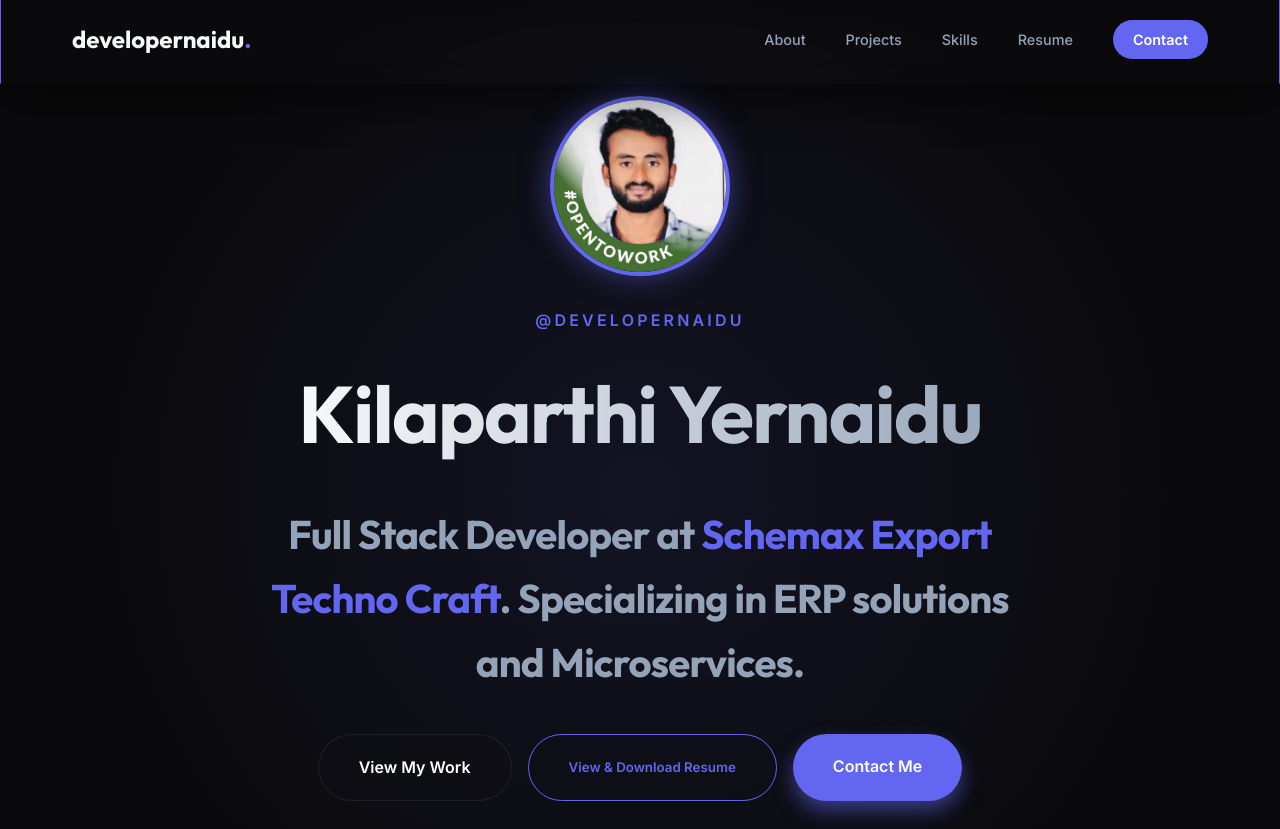
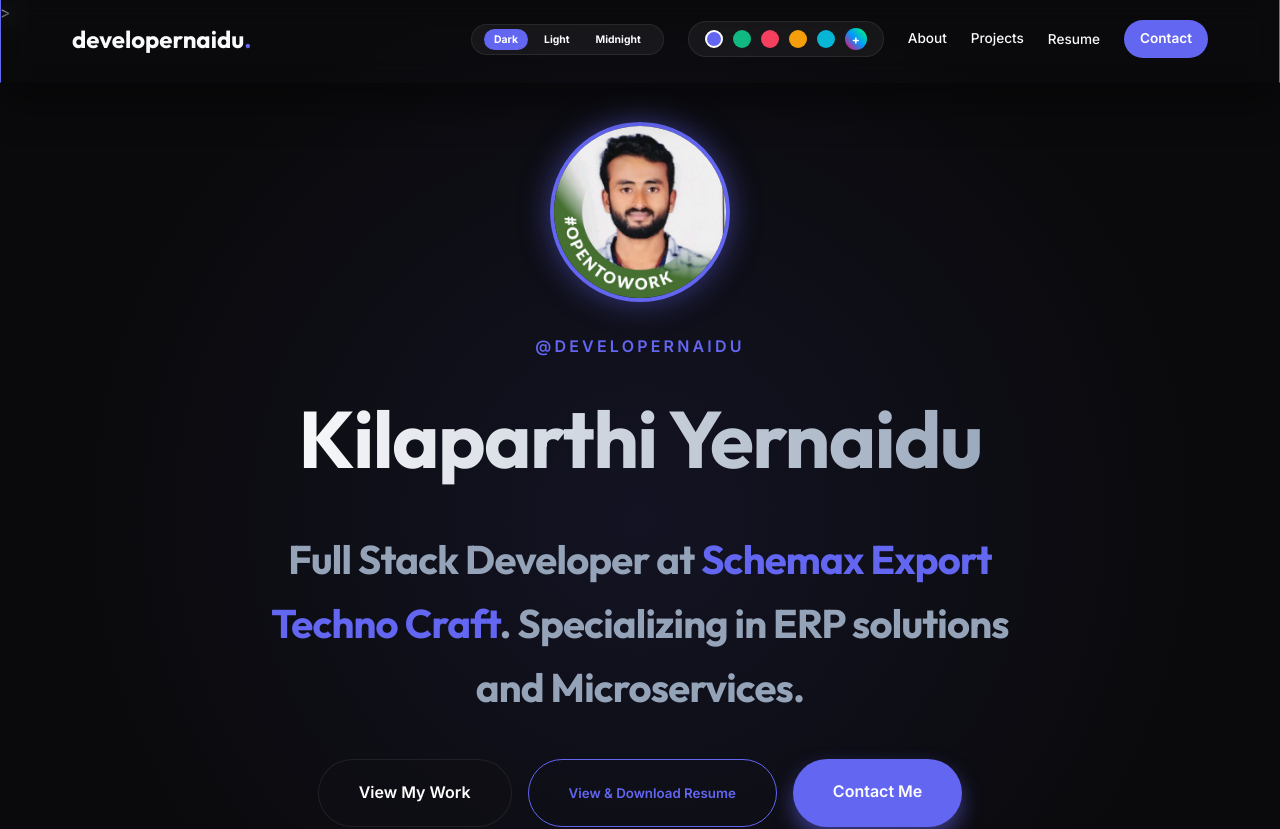
Before and after one commit to developernaidu/portfolio, a React (Vite) app: page / in a window 1280 px wide. Shown: the top 829 px of the page. Built offline with nearby package versions, Linux system fonts and the light colour scheme.

Commit message:
@ theme changes

```diff
--- a/src/App.jsx
+++ b/src/App.jsx
@@ -7,7 +7,23 @@
 
 function App() {
   const [isScrolled, setIsScrolled] = useState(false);
-  const [view, setView] = useState('portfolio'); // 'portfolio' or 'resume'
+  const [view, setView] = useState('portfolio');
+  const [accentColor, setAccentColor] = useState('#6366f1');
+  const [bgTheme, setBgTheme] = useState('dark');
+
+  const themes = [
+    { name: 'Indigo', color: '#6366f1' },
+    { name: 'Emerald', color: '#10b981' },
+    { name: 'Rose', color: '#f43f5e' },
+    { name: 'Amber', color: '#f59e0b' },
+    { name: 'Cyan', color: '#06b6d4' }
+  ];
+
+  const bgThemes = [
+    { name: 'Dark', color: '#0a0a0c', text: '#f8fafc', glass: 'rgba(15, 15, 20, 0.7)' },
+    { name: 'Light', color: '#ffffff', text: '#1e293b', glass: 'rgba(255, 255, 255, 0.7)' },
+    { name: 'Midnight', color: '#0f172a', text: '#f1f5f9', glass: 'rgba(15, 23, 42, 0.7)' }
+  ];
 
   useEffect(() => {
     const handleScroll = () => {
@@ -16,6 +32,34 @@
     window.addEventListener('scroll', handleScroll);
     return () => window.removeEventListener('scroll', handleScroll);
   }, []);
+
+  // Update Hue/Accent
+  useEffect(() => {
+    document.documentElement.style.setProperty('--accent', accentColor);
+    const r = parseInt(accentColor.slice(1, 3), 16);
+    const g = parseInt(accentColor.slice(3, 5), 16);
+    const b = parseInt(accentColor.slice(5, 7), 16);
+    document.documentElement.style.setProperty('--accent-glow', `rgba(${r}, ${g}, ${b}, 0.5)`);
+  }, [accentColor]);
+
+  // Update Background
+  useEffect(() => {
+    const theme = bgThemes.find(t => t.name.toLowerCase() === bgTheme) || bgThemes[0];
+    document.documentElement.style.setProperty('--bg-color', theme.color);
+    document.documentElement.style.setProperty('--text-color', theme.text);
+    document.documentElement.style.setProperty('--glass-bg', theme.glass);
+
+    // Adjust borders and cards based on theme
+    if (bgTheme === 'light') {
+      document.documentElement.style.setProperty('--glass-border', 'rgba(0, 0, 0, 0.08)');
+      document.documentElement.style.setProperty('--bg-card', 'rgba(0, 0, 0, 0.02)');
+      document.documentElement.style.setProperty('--text-secondary', '#64748b');
+    } else {
+      document.documentElement.style.setProperty('--glass-border', 'rgba(255, 255, 255, 0.08)');
+      document.documentElement.style.setProperty('--bg-card', 'rgba(255, 255, 255, 0.03)');
+      document.documentElement.style.setProperty('--text-secondary', '#94a3b8');
+    }
+  }, [bgTheme]);
 
   if (view === 'resume') {
     return (
@@ -50,22 +94,112 @@
           <div style={{ fontSize: '1.5rem', fontWeight: 700, fontFamily: 'var(--font-heading)' }}>
             developernaidu<span style={{ color: 'var(--primary)' }}>.</span>
           </div>
-          <div style={{ display: 'flex', gap: '2.5rem', alignItems: 'center' }}>
-            <a href="#about" style={{ fontSize: '0.9rem', fontWeight: 500, color: 'var(--text-secondary)' }}>About</a>
-            <a href="#projects" style={{ fontSize: '0.9rem', fontWeight: 500, color: 'var(--text-secondary)' }}>Projects</a>
-            <a href="#skills" style={{ fontSize: '0.9rem', fontWeight: 500, color: 'var(--text-secondary)' }}>Skills</a>
-            <button onClick={() => setView('resume')} style={{ fontSize: '0.9rem', fontWeight: 500, color: 'var(--text-secondary)' }}>Resume</button>
-            <a href="#contact" style={{
-              fontSize: '0.9rem',
-              fontWeight: 600,
-              padding: '0.5rem 1.25rem',
+
+          <div style={{ display: 'flex', gap: '1.5rem', alignItems: 'center', flexWrap: 'wrap' }}>
+            {/* Background Theme Switcher */}
+            <div className="no-print" style={{
+              display: 'flex',
+              gap: '6px',
+              alignItems: 'center',
+              background: 'rgba(255,255,255,0.05)',
+              padding: '4px 12px',
               borderRadius: '50px',
-              backgroundColor: 'var(--primary)',
-              color: 'white'
-            }}>Contact</a>
+              border: '1px solid var(--glass-border)'
+            }}>
+              {bgThemes.map(t => (
+                <button
+                  key={t.name}
+                  onClick={() => setBgTheme(t.name.toLowerCase())}
+                  style={{
+                    fontSize: '0.65rem',
+                    fontWeight: 700,
+                    padding: '4px 10px',
+                    borderRadius: '20px',
+                    background: bgTheme === t.name.toLowerCase() ? 'var(--accent)' : 'transparent',
+                    color: bgTheme === t.name.toLowerCase() ? '#fff' : 'var(--text-color)',
+                    cursor: 'pointer',
+                    transition: 'var(--transition)',
+                  }}
+                >
+                  {t.name}
+                </button>
+              ))}
+            </div>
+
+            {/* Accent Color Picker */}
+            <div className="no-print" style={{
+              display: 'flex',
+              gap: '10px',
+              alignItems: 'center',
+              background: 'rgba(255,255,255,0.05)',
+              padding: '6px 16px',
+              borderRadius: '50px',
+              border: '1px solid var(--glass-border)'
+            }}>
+              {themes.map(t => (
+                <button
+                  key={t.name}
+                  onClick={() => setAccentColor(t.color)}
+                  title={t.name}
+                  style={{
+                    width: '18px',
+                    height: '18px',
+                    borderRadius: '50%',
+                    background: t.color,
+                    border: accentColor === t.color ? '2px solid white' : 'none',
+                    cursor: 'pointer',
+                    transition: 'var(--transition)'
+                  }}
+                  onMouseEnter={(e) => { e.target.style.transform = 'scale(1.2)'; }}
+                  onMouseLeave={(e) => { e.target.style.transform = 'scale(1)'; }}
+                />
+              ))}
+
+              <div style={{ position: 'relative', width: '22px', height: '22px' }}>
+                <div style={{
+                  width: '22px',
+                  height: '22px',
+                  borderRadius: '50%',
+                  background: 'linear-gradient(45deg, #f06, #09f, #0f6)',
+                  cursor: 'pointer',
+                  display: 'flex',
+                  alignItems: 'center',
+                  justifyContent: 'center',
+                  fontSize: '12px',
+                  color: 'white',
+                  fontWeight: 900
+                }}
+                onClick={() => document.getElementById('customColorPicker').click()}
+                >
+                  +
+                </div>
+                <input
+                  id="customColorPicker"
+                  type="color"
+                  value={accentColor}
+                  onChange={(e) => setAccentColor(e.target.value)}
+                  style={{ position: 'absolute', opacity: 0, width: 0, height: 0, pointerEvents: 'none' }}
+                />
+              </div>
+            </div>
+
+            <div style={{ display: 'flex', gap: '1.5rem', alignItems: 'center' }}>
+              <a href="#about" style={{ fontSize: '0.85rem', fontWeight: 500, color: 'var(--text-color)' }}>About</a>
+              <a href="#projects" style={{ fontSize: '0.85rem', fontWeight: 500, color: 'var(--text-color)' }}>Projects</a>
+              <button onClick={() => setView('resume')} style={{ fontSize: '0.85rem', fontWeight: 500, color: 'var(--text-color)', cursor: 'pointer' }}>Resume</button>
+              <a href="#contact" style={{
+                fontSize: '0.85rem',
+                fontWeight: 600,
+                padding: '0.5rem 1rem',
+                borderRadius: '50px',
+                backgroundColor: 'var(--primary)',
+                color: 'white'
+              }}>Contact</a>
+            </div>
           </div>
         </div>
       </nav>
+>
 
       {/* Hero Section */}
       <Hero onViewResume={() => setView('resume')} />
--- a/src/index.css
+++ b/src/index.css
@@ -4,23 +4,28 @@
   --font-main: 'Inter', system-ui, -apple-system, sans-serif;
   --font-heading: 'Outfit', var(--font-main);
 
-  --bg-dark: #0a0a0c;
+  --bg-color: #0a0a0c;
+  --text-color: #f8fafc;
+  --bg-dark: var(--bg-color);
   --bg-card: rgba(255, 255, 255, 0.03);
   --bg-card-hover: rgba(255, 255, 255, 0.06);
 
-  --primary: #6366f1;
-  --primary-glow: rgba(99, 102, 241, 0.5);
+  --accent: #6366f1; /* Default Indigo */
+  --accent-glow: rgba(99, 102, 241, 0.5);
+
+  --primary: var(--accent);
+  --primary-glow: var(--accent-glow);
   --secondary: #a855f7;
   --secondary-glow: rgba(168, 85, 247, 0.5);
 
-  --text-primary: #f8fafc;
+  --text-primary: var(--text-color);
   --text-secondary: #94a3b8;
   --text-muted: #64748b;
 
   --border: rgba(255, 255, 255, 0.1);
   --border-hover: rgba(255, 255, 255, 0.2);
 
-  --glass-bg: rgba(15, 15, 20, 0.7);
+  --glass-bg: rgba(15, 15, 20, 0.6);
   --glass-border: rgba(255, 255, 255, 0.08);
 
   --transition: all 0.3s cubic-bezier(0.4, 0, 0.2, 1);
```
Also changed, not shown: 1 other file (tests, documents, lock files or other folders).
